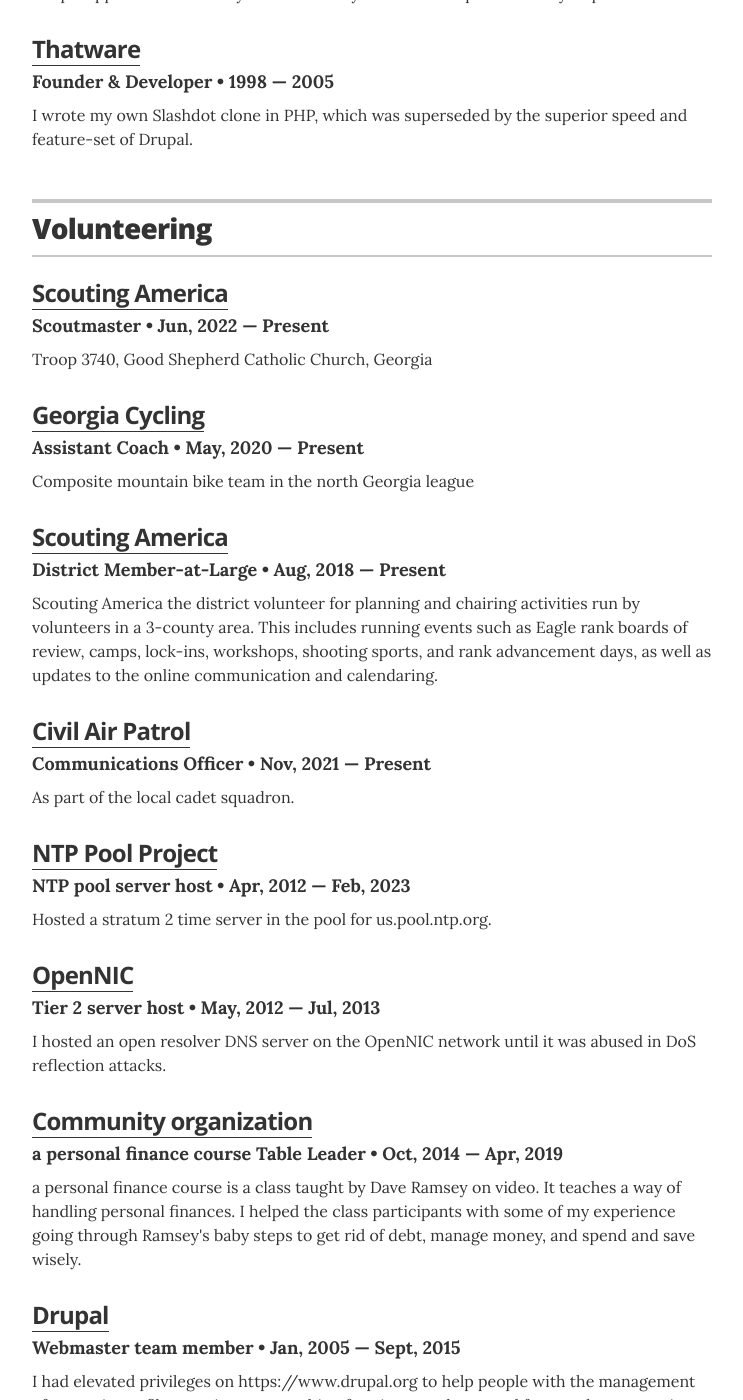
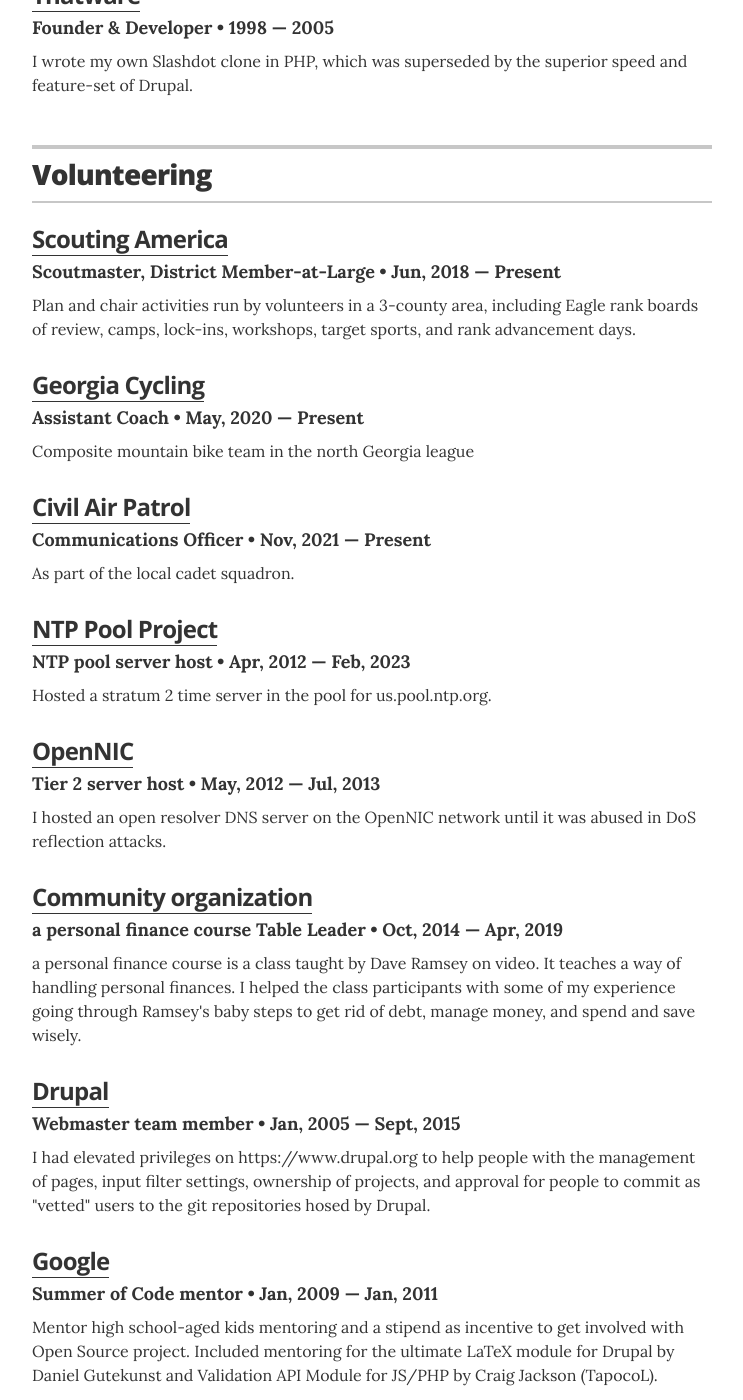
Before and after one commit to deekayen/dkn.github.io, a Jekyll site: the page built from index.html, in a window 1280 px wide and 1400 px high, scrolled down 6751 px. Shown: the whole window, without its empty margins (268-1011 px from the left). Built offline with Jekyll 4.4.1, drawn with Linux system fonts in a browser that asks for light colours; some of the changed text lies outside the part shown.

Commit message:
Compress and consolitate to remove redundancies

```diff
--- a/_config.yml
+++ b/_config.yml
@@ -23,10 +23,10 @@
 display_header_contact_info:    "false"
 
 resume_header_intro: >
-  <p>I manage cloud server infrastructure. I like to focus on projects that heavily rely on <a href="https://www.ansible.com/">Ansible</a> and <a href="https://aws.amazon.com/">AWS</a>. I'm also a leader for <a href="http://www.scouting.org/">Scouting America</a> and coach for a <a href="https://www.georgiacycling.org/">Georgia Cycling </a> mountain bike team.</p>
+  <p>I manage cloud server infrastructure. I like to focus on projects that heavily rely on <a href="https://www.ansible.com/">Ansible</a> and <a href="https://aws.amazon.com/">AWS</a>.</p>
 
   <h3>Previously</h3>
-  <p>Application configuration, web application architecture and deployment, IT management, <a href="https://www.drupal.org/user/972">Drupal development</a>, and a <a href="https://www.uscyberpatriot.org/">Cyberpatriot</a> coach. I'm also the author of the <a href="https://normanlayout.info">Norman keyboard layout</a> and discoverer of the prime number <a href="https://www.primegrid.com/primes/?section=primelist&userid=75896">366216162^65536+1</a>.</p>
+  <p>Application configuration, web application architecture and deployment, IT management, and <a href="https://www.drupal.org/user/972">Drupal development</a>. I'm also the author of the <a href="https://normanlayout.info">Norman keyboard layout</a> and discoverer of the prime number <a href="https://www.primegrid.com/primes/?section=primelist&userid=75896">366216162^65536+1</a>.</p>
 
 # use "yes" to display the email contact button,
 # "no" to display an "I'm not looking for work" message,
--- a/_data/associations.yml
+++ b/_data/associations.yml
@@ -2,22 +2,16 @@
 # comment out the urls if you do not wish to display them
 
 - organization: Scouting America
-  role: Scoutmaster
-  year: Jun, 2022 &mdash; Present
+  role: Scoutmaster, District Member-at-Large
+  year: Jun, 2018 &mdash; Present
   url: https://www.scouting.org/
-  summary: Troop 3740, Good Shepherd Catholic Church, Georgia
+  summary: Plan and chair activities run by volunteers in a 3-county area, including Eagle rank boards of review, camps, lock-ins, workshops, target sports, and rank advancement days.
 
 - organization: Georgia Cycling
   role: Assistant Coach
   year: May, 2020 &mdash; Present
   url: https://www.georgiacycling.org/
   summary: Composite mountain bike team in the north Georgia league
-
-- organization: Scouting America
-  role: District Member-at-Large
-  year: Aug, 2018 &mdash; Present
-  url: https://www.scouting.org/
-  summary: Scouting America the district volunteer for planning and chairing activities run by volunteers in a 3-county area. This includes running events such as Eagle rank boards of review, camps, lock-ins, workshops, shooting sports, and rank advancement days, as well as updates to the online communication and calendaring.
 
 - organization: Civil Air Patrol
   role: Communications Officer
@@ -49,12 +43,6 @@
   url: https://drupal.org/
   summary: I had elevated privileges on https://www.drupal.org to help people with the management of pages, input filter settings, ownership of projects, and approval for people to commit as "vetted" users to the git repositories hosed by Drupal.
 
-- organization: Drupal Association
-  role: Assistant Treasurer
-  year: Jan, 2009 &mdash; Jan, 2011
-  url: https://association.drupal.org/
-  summary: ""
-
 - organization: Google
   role: Summer of Code mentor
   year: Jan, 2009 &mdash; Jan, 2011
```
Also changed, not shown: _data/recognitions.yml (+12 -12 lines).
